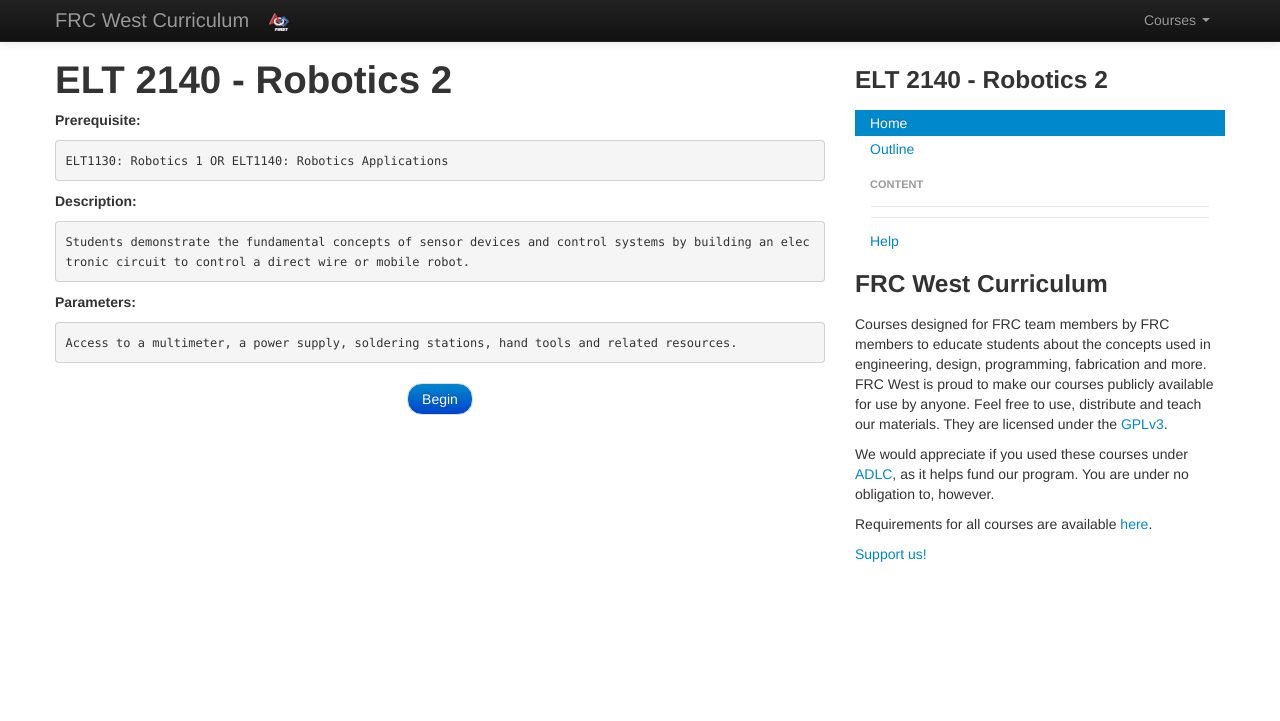
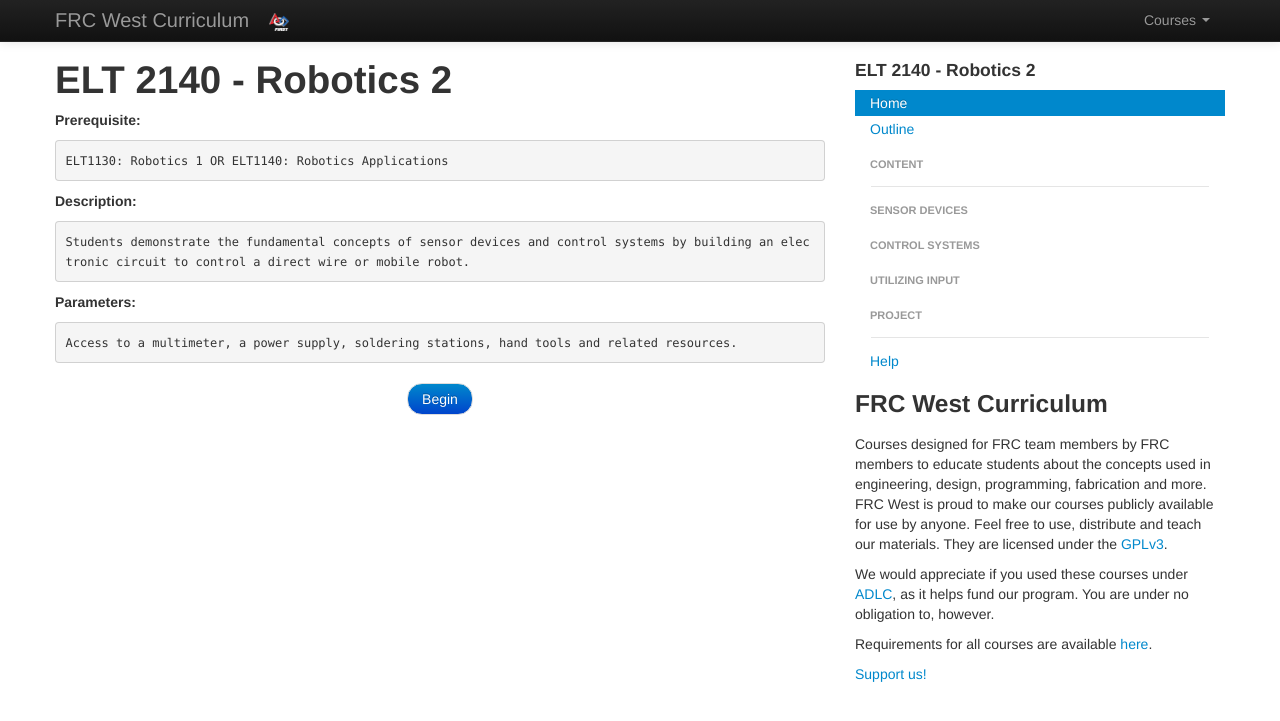
Before and after one commit to sybert1ger/frc-programming, a Jekyll site: the page built from courses/ELT2140/home.md, in a window 1280 px wide. Shown: the top 721 px of the page. Built offline with Jekyll 4.4.1, drawn with Linux system fonts in a browser that asks for light colours; Markdown is read by kramdown in place of the engine named in the settings.

Commit message:
Updated groups and made course name smaller on the side

```diff
--- a/_config.yml
+++ b/_config.yml
@@ -12,6 +12,18 @@ courses:
     course: CSE 1010 - Computer Science 1
     base: /courses/CSE1010
     url: /courses/CSE1010/home
+    groups:
+
+    -
+        group: Computer Science
+    -
+        group: Computation
+    -
+        group: Programming
+    -
+        group: Information Technology
+    -
+        group: Algorithms Data Structure
 
 -
     course: CSE 1110 - Structured Programming 1
@@ -208,6 +220,18 @@ courses:
     course: CSE 1240 - Robotics Programming 1
     base: /courses/CSE1240
     url: /courses/CSE1240/home
+    groups:
+
+    -
+        group: Robotics
+    -
+        group: Embedded Systems
+    -
+        group: Robotic Control
+    -
+        group: Environment
+    -
+        group: Input Output Programming Methodology
 
 -
     course: ELT 1010 - Electro-Assembly 1
@@ -505,26 +529,76 @@ courses:
     course: ELT 2080 - Control Systems 2
     base: /courses/ELT2080
     url: /courses/ELT2080/home
+    groups:
+
+    -
+        group: Power
+    -
+        group: Semiconductors
+    -
+        group: Sensors
+    -
+        group: Project
 
 -
     course: ELT 2130 - Magnetic Control Devices
     base: /courses/ELT2130
     url: /courses/ELT2130/home
+    groups:
+
+    -
+        group: Electromagnetism
+    -
+        group: Relays Switches
+    -
+        group: Circuits
+    -
+        group: Project
+    -
+        group: Control Devices
 
 -
     course: ELT 2140 - Robotics 2
     base: /courses/ELT2140
     url: /courses/ELT2140/home
+    groups:
+
+    -
+        group: Sensor Devices
+    -
+        group: Control Systems
+    -
+        group: Utilizing Input
+    -
+        group: Project
 
 -
     course: ELT 2180 - Process Control
     base: /courses/ELT2180
     url: /courses/ELT2180/home
+    groups:
+
+    -
+        group: Simulation
+    -
+        group: Movement Control
+    -
+        group: Processes
+    -
+        group: Project
 
 -
     course: ELT 2910 - ELT Project B
     base: /courses/ELT2910
     url: /courses/ELT2910/home
+    groups:
+
+    -
+        group: FRC
+    -
+        group: Build Season
+    -
+        group: Design Writeup
 
 -
     course: Special Projects
--- a/_includes/navigation.html
+++ b/_includes/navigation.html
@@ -1,6 +1,6 @@
 {% for course in site.courses %}
     {% if page.url contains course.base %}
-        <h3>{{ course.course }}</h3>
+        <h4>{{ course.course }}</h4>
         <ul class="nav nav-list">
             {% assign a = nil %}
             {% if page.url contains course.url %}
```
